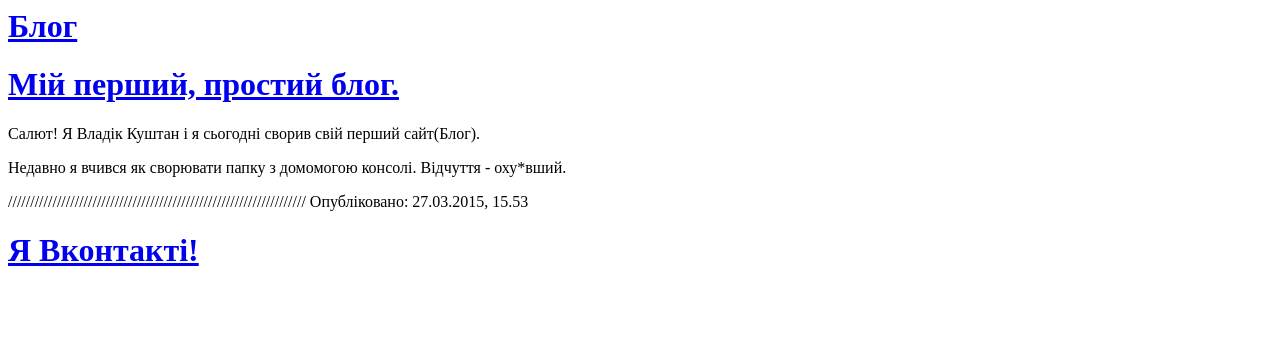
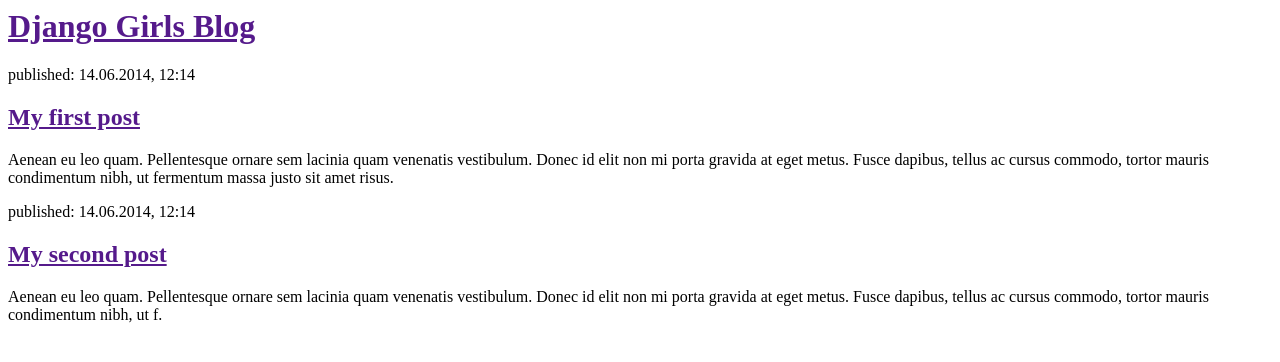
Before and after one commit to Vladik1233/my-first-blogs, a Django app: page / in a window 1280 px wide. Shown: the top 362 px of the page. Run offline with Django 3.2, Linux system fonts and the light colour scheme.

Commit message:
Changed the HTML for the site.

```diff
--- a/blog/templates/blog/post_list.html
+++ b/blog/templates/blog/post_list.html
@@ -1,31 +1,22 @@
-<htlm>
-  <head>
+<html>
     <head>
-        <title>Блог</title>
+        <title>Django Girls blog</title>
     </head>
-
-
-
-    <head>
+    <body>
         <div>
-              <h1><a href="1">Блог</a></h1>
+            <h1><a href="">Django Girls Blog</a></h1>
         </div>
 
-      <div>
-        <h1><a href="1">Мій перший, простий блог.<a></h1>
-          <p>Салют! Я Владік Куштан і я сьогодні сворив свій перший сайт(Блог).</p>
-            <p>Недавно я вчився як сворювати папку з домомогою консолі. Відчуття -
-            оху*вший.</p>
-            <p>///////////////////////////////////////////////////////////////////
-                                                                    Опубліковано:
-                                                                    27.03.2015, 15.53</p>
+        <div>
+            <p>published: 14.06.2014, 12:14</p>
+            <h2><a href="">My first post</a></h2>
+            <p>Aenean eu leo quam. Pellentesque ornare sem lacinia quam venenatis vestibulum. Donec id elit non mi porta gravida at eget metus. Fusce dapibus, tellus ac cursus commodo, tortor mauris condimentum nibh, ut fermentum massa justo sit amet risus.</p>
+        </div>
 
-      <div>
-  </head>
-  <head>
-    <div>
-      <h1><a href="https://vk.com/kustan_vladislav">Я Вконтакті!<a></h1>
-    </div>
-  </head>
-</head>
+        <div>
+            <p>published: 14.06.2014, 12:14</p>
+            <h2><a href="">My second post</a></h2>
+            <p>Aenean eu leo quam. Pellentesque ornare sem lacinia quam venenatis vestibulum. Donec id elit non mi porta gravida at eget metus. Fusce dapibus, tellus ac cursus commodo, tortor mauris condimentum nibh, ut f.</p>
+        </div>
+    </body>
 </html>
```
